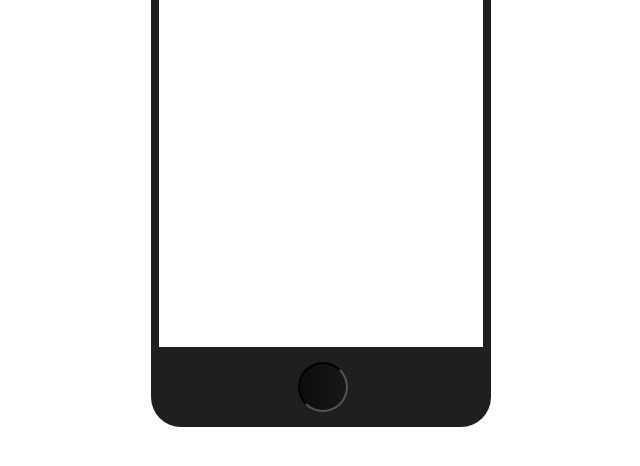
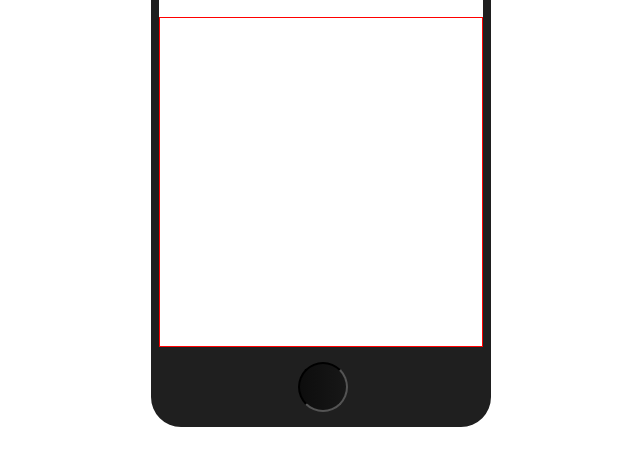
Before and after one commit to Squire05/Heraxos-ee, a plain HTML site: page index.html in a window 1280 px wide. Shown: the part 298-764 px from the top of the page, without its empty margins (319-959 px from the left). Drawn offline with Linux system fonts and the light colour scheme.

Commit message:
Add files via upload

```diff
--- a/index.html
+++ b/index.html
@@ -13,7 +13,9 @@
 
         <div id="time_div" class="time_div"></div>
 
+        <div class="app_div">
 
+        </div>
 
         <div class="home_but"></div>
     </div>
--- a/style.scss
+++ b/style.scss
@@ -60,10 +60,14 @@ body {
         text-shadow: 0px 0px 20px whitesmoke;
     }
 
-    // .set_prog {
-    //     position: absolute;
-    //     width: 3rem;
-    //     height: 3rem;
-    //     border: 1px solid red;
-    // }
+    .app_div {
+        position: absolute;
+        width: 32.4rem;
+        height: 33rem;
+        margin-top: 18rem;
+        display: flex;
+        justify-content: space-evenly;
+        flex-wrap: wrap;
+        border: 1px solid red;
+    }
 }
```
Also changed, not shown: style.css, 1 other file.
